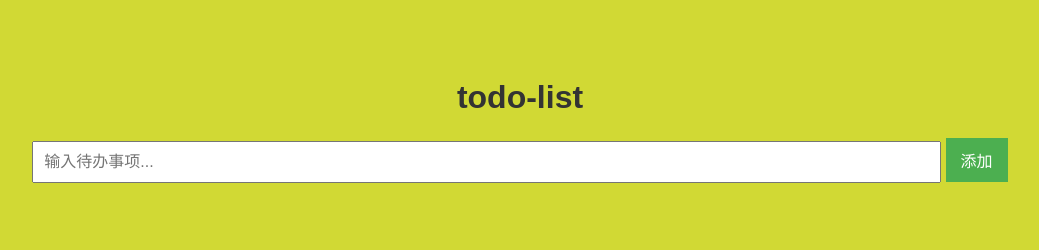
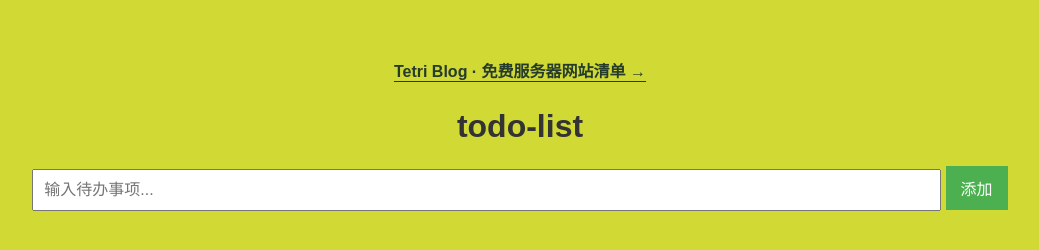
Before and after one commit to tetricai/tetri.github.io, a plain HTML site: page index.html in a window 1280 px wide. Shown: the whole page, without its empty margins (120-1159 px from the left). Drawn offline with Linux system fonts and the light colour scheme.

Commit message:
Link blog from existing homepage
Add one navigation link to the blog while preserving the existing todo list.

```diff
--- a/index.html
+++ b/index.html
@@ -57,6 +57,7 @@ h1 {
 </style>
 </head>
 <body>
+  <nav aria-label="博客入口" style="margin:0 auto 26px;font-size:16px"><a href="blog/" style="color:#263c2b;font-weight:600;text-underline-offset:4px">Tetri Blog · 免费服务器网站清单 →</a></nav>
   <h1>todo-list</h1>
 <div>
         <input type="text" id="todo-input" placeholder="输入待办事项...">
```
